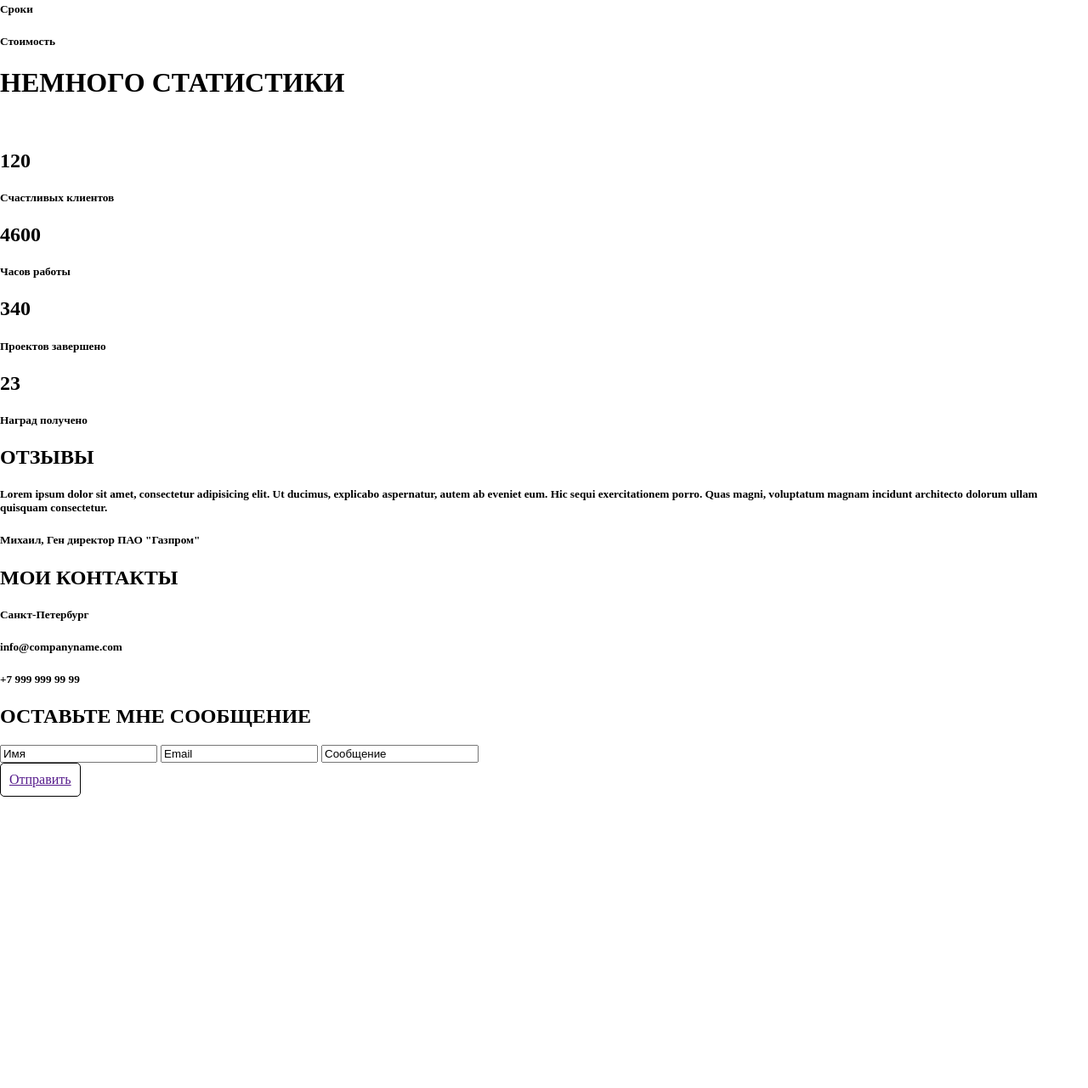
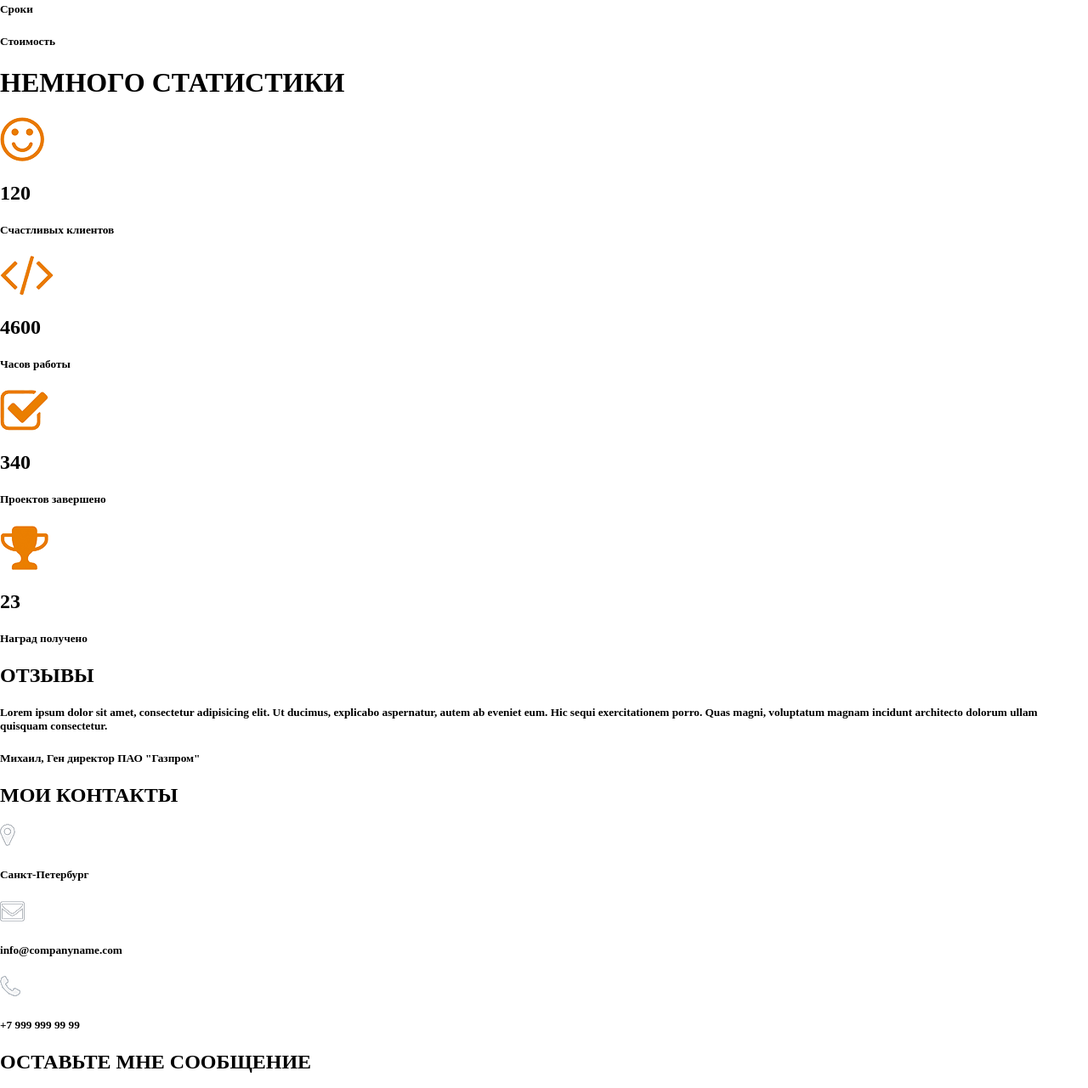
Before and after one commit to MarinaK19/Marinak19.github.io, a plain HTML site: page src/index.html in a window 1280 px wide. Shown: the part 1672-2953 px from the top of the page at 85% size. Before the commit the page ends 2610 px from the top, so only its background shows below. Drawn offline with Linux system fonts and the light colour scheme.

Commit message:
Add files via upload

```diff
--- a/src/index.html
+++ b/src/index.html
@@ -67,16 +67,16 @@
     <h1>НЕМНОГО СТАТИСТИКИ</h1>
 
 
-      <img src="./img/smile-1.png" alt="">
+      <img src="img/smile.png" alt="">
       <h2>120</h2>
       <h5>Счастливых клиентов</h5>
-
+      <img src="img/skobki1.png" alt="">
       <h2>4600</h2>
       <h5>Часов работы</h5>
-
+<img src="img/galochka.png" alt="">
 <h2>340</h2>
 <h5>Проектов завершено</h5>
-
+<img src="img/kubok.png" alt="">
 <h2>23</h2>
 <h5>Наград получено</h5>
 
@@ -86,11 +86,11 @@
 <h5>Михаил, Ген директор ПАО "Газпром"</h5>
 
 <h2>МОИ КОНТАКТЫ</h2>
-
+<img src="img/geo-4.png" alt="">
 <h5>Санкт-Петербург</h5>
-
+<img src="img/konvert.png" alt="">
 <h5>info@companyname.com</h5>
-
+<img src="img/trubka.png" alt="">
 <h5>+7 999 999 99 99</h5>
 
 <h2>ОСТАВЬТЕ МНЕ СООБЩЕНИЕ</h2>
```
Also changed, not shown: src/img/galochka.png (added), src/img/konvert.png (added), src/img/kubok.png (added), src/img/trubka.png (added).
